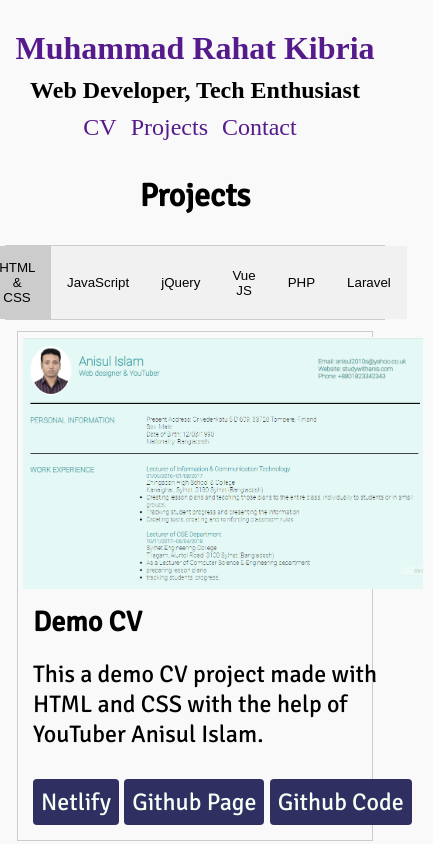
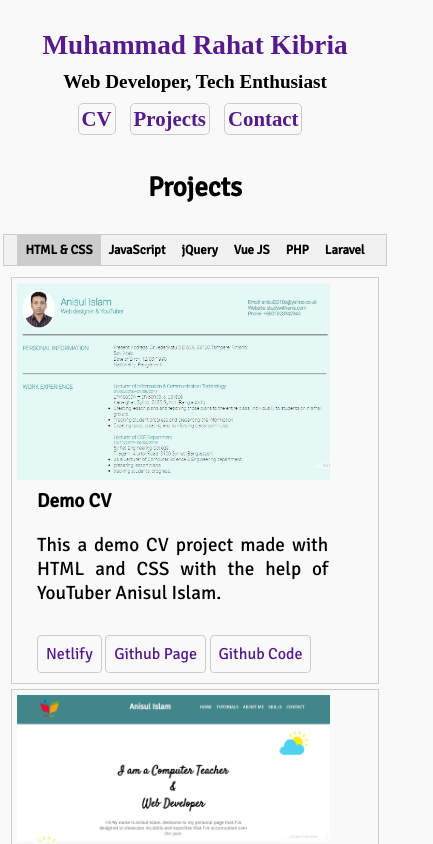
Before and after one commit to Rahat-Kibria/my-portfolio, a plain HTML site: page projects.html in a window 390 px wide. Shown: the top 844 px of the page, 433 px wide, since content can reach past the window. Drawn offline with Linux system fonts and the light colour scheme; a web font is replaced by a local one.

Commit message:
made it responsive for all devices

```diff
--- a/css/styles.css
+++ b/css/styles.css
@@ -1,5 +1,8 @@
 html {
+    -webkit-box-sizing: border-box;
     box-sizing: border-box;
+    overflow-x: hidden;
+    overflow-y: auto;
 }
 
 * {
@@ -8,11 +11,14 @@
 }
 
 *, *::before, *::after {
+    -webkit-box-sizing: inherit;
     box-sizing: inherit;
 }
 
 body {
     background-color: #f9f9f9;
+    overflow-x: hidden;
+    overflow-y: auto;
 }
 
 /* ########## header section ########## */
@@ -29,6 +35,12 @@
     margin: 10px;
 }
 
+@media screen and (max-width:600px) {
+    #header h1 {
+        font-size: 1.7rem;
+    }
+}
+
 #header h1>a {
     text-decoration: none;
     color: #551A8B;
@@ -43,11 +55,28 @@
     margin: 10px;
 }
 
+@media screen and (max-width:600px) {
+    #header h2 {
+        font-size: 1.2rem;
+    }
+}
+
 #header nav>a {
     margin-right: 10px;
     text-decoration: none;
     font-size: 1.5rem;
+    font-weight: bold;
     color: #551A8B;
+    padding: 3px;
+    border-radius: 5px;
+    display: inline-block;
+    border: 1px solid #ccc;
+}
+
+@media screen and (max-width:600px) {
+    #header nav>a {
+        font-size: 1.3rem;
+    }
 }
 
 #header nav>a:hover {
@@ -62,7 +91,7 @@
     max-width: 900px;
     width: 95%;
     text-align: justify;
-    margin-top: 30px;
+    padding-top: 30px;
     margin: 0 auto;
 }
 
@@ -78,6 +107,12 @@
     margin: 10px;
 }
 
+@media screen and (max-width:600px) {
+    #main p {
+        font-size: 1.2rem;
+    }
+}
+
 /* ########## contact main section ########## */
 
 #contact-main {
@@ -90,11 +125,23 @@
     text-align: center;
 }
 
+@media screen and (max-width:600px) {
+    #contact-main .contact-heading {
+        font-size: 1.7rem;
+    }
+}
+
 #contact-main address {
     font-size: 1.5rem;
     display: block;
     width: fit-content;
     margin: 0 auto;
+}
+
+@media screen and (max-width:600px) {
+    #contact-main address {
+        font-size: 1.2rem;
+    }
 }
 
 #contact-main address p {
@@ -122,6 +169,12 @@
     color: #551A8B;
 }
 
+@media screen and (max-width:600px) {
+    #contact-main a {
+        font-size: 1.2rem;
+    }
+}
+
 #contact-main a:hover {
     color: #333;
     background-color: #eee;
@@ -132,7 +185,6 @@
 #cv-main {
     font-family: 'Signika', sans-serif;
     text-align: center;
-    font-size: 1.5rem;
 }
 
 #cv-main .cv-heading {
@@ -141,15 +193,20 @@
     text-align: center;
 }
 
-#cv-main object {
-    padding: 0px 20px;
+@media screen and (max-width:600px) {
+    #cv-main .cv-heading {
+        font-size: 1.7rem;
+    }
+}
+
+#cv-main #cloud_pdf {
+    padding: 0px 10px;
 }
 
 /* ########## project main section ########## */
 
 #projects-main {
     font-family: 'Signika', sans-serif;
-    font-size: 1.5rem;
 }
 
 #projects-main .project-heading {
@@ -158,38 +215,40 @@
     text-align: center;
 }
 
+@media screen and (max-width:600px) {
+    #projects-main .project-heading {
+        font-size: 1.7rem;
+    }
+}
+
 #projects-main .tab {
-    /* overflow: hidden; */
+    overflow: hidden;
     border: 1px solid #ccc;
     background-color: #f1f1f1;
-    width: 97.3%;
+    max-width: 98.4%;
+    width: 98.4%;
     margin: auto;
     display: flex;
     justify-content: center;
 }
 
-@media screen and (min-width:751px) {
 #projects-main .tab button {
     background-color: inherit;
     float: left;
     border: none;
-        font-size: 1.5rem;
+    font-family: 'Signika', sans-serif;
+    font-size: 1.2rem;
+    font-weight: bold;
     outline: none;
     cursor: pointer;
     padding: 14px 16px;
     transition: 0.5s;
 }
-}
 
-@media screen and (max-width:750px) {
+@media screen and (max-width:600px) {
     #projects-main .tab button {
-        background-color: inherit;
-        float: left;
-        border: none;
-        outline: none;
-        cursor: pointer;
-        padding: 14px 16px;
-        transition: 0.5s;
+        font-size: 0.8rem;
+        padding: 7px 8px;
     }
 }
 
@@ -203,7 +262,7 @@
 
 #projects-main .tab-content {
     display: none;
-    padding: 6px 12px;
+    padding: 6px 6px;
     border-top: none;
 }
 
@@ -216,12 +275,12 @@
 }
 
 #projects-main .tab-content .project-item .column1 {
-    flex: 1 0 400px;
+    flex: 1 0 300px;
 }
 
 #projects-main .tab-content .project-item .column2 {
-    flex: 10 0 400px;
-    margin: 10px;
+    flex: 10 0 300px;
+    padding: 5px 5px 5px 20px;
 }
 
 #projects-main .tab-content .project-item .column1 img {
@@ -229,26 +288,69 @@
     height: 98%;
 }
 
+@media screen and (max-width:600px) {
+    #projects-main .tab-content .project-item .column1 img {
+        width: 88%;
+    }
+}
+
 #projects-main .tab-content .project-item .column2 h3 {
     margin-bottom: 20px;
+    font-size: 1.4rem;
+}
+
+@media screen and (max-width:750px) {
+    #projects-main .tab-content .project-item .column2 h3 {
+        font-size: 1.1rem;
+    }
+}
+
+@media screen and (max-width:600px) {
+    #projects-main .tab-content .project-item .column2 h3 {
+        font-size: 1.2rem;
+    }
 }
 
 #projects-main .tab-content .project-item .column2 p {
     margin-bottom: 20px;
+    font-size: 1.4rem;
+    text-align: justify;
+}
+
+@media screen and (max-width:750px) {
+    #projects-main .tab-content .project-item .column2 p {
+        width: 88%;
+        font-size: 1.1rem;
+    }
+}
+
+@media screen and (max-width:600px) {
+    #projects-main .tab-content .project-item .column2 p {
+        width: 88%;
+        font-size: 1.2rem;
+    }
 }
 
 #projects-main .tab-content .project-item .project-btn {
-    color: #F7FFF7;
-    background: #2F3061;
+    color: #551A8B;
     text-decoration: none;
+    font-size: 1.4rem;
     margin-top: 10px;
     padding: 8px;
     border-radius: 4px;
+    border: 1px solid #ccc;
     display: inline-block;
 }
 
+@media screen and (max-width:750px) {
+    #projects-main .tab-content .project-item .project-btn {
+        font-size: 1rem;
+    }
+}
+
 #projects-main .tab-content .project-item .project-btn:hover {
-    background: rgba(47, 48, 97, 80%);
+    color: #333;
+    background: #eee;
 }
 
 /* ######### footer section ######### */
@@ -264,12 +366,19 @@
     margin: 10px;
 }
 
+@media screen and (max-width:600px) {
+    #footer p {
+        font-size: 1rem;
+    }
+}
+
 #footer a {
     margin: 5px;
 }
 
 #footer i {
     color: #551A8B;
+    font-size: 1.5rem;
 }
 
 #footer i:hover {
--- a/projects.html
+++ b/projects.html
@@ -215,18 +215,19 @@
 
     </section>
     <section id="footer">
+        <hr>
         <p>Updated at <time datetime="2023-06-02 09:40">June 2, 2023</time></p>
         <div class="social-links">
             <a href="https://www.facebook.com/wahy100" target="_blank" title="Facebook"><i
-                    class="fa-brands fa-facebook fa-2x"></i></a>
+                    class="fa-brands fa-facebook"></i></a>
             <a href="https://github.com/rahat-kibria" target="_blank" title="Github"><i
-                    class="fa-brands fa-github fa-2x"></i></a>
+                    class="fa-brands fa-github"></i></a>
             <a href="https://bitbucket.org/rahat-kibria" target="_blank" title="Bitbucket"><i
-                    class="fa-brands fa-bitbucket fa-2x"></i></a>
+                    class="fa-brands fa-bitbucket"></i></a>
             <a href="https://twitter.com/Rahatkibria1" target="_blank" title="Twitter"><i
-                    class="fa-brands fa-twitter fa-2x"></i></a>
+                    class="fa-brands fa-twitter"></i></a>
             <a href="https://www.linkedin.com/in/rahat-kibria-wahy" target="_blank" title="LinkedIn"><i
-                    class="fa-brands fa-linkedin fa-2x"></i></a>
+                    class="fa-brands fa-linkedin"></i></a>
         </div>
     </section>
 
```
Also changed, not shown: contact.html (+6 -5 lines), cv.html (+18 -6 lines), index.html (+6 -5 lines), 1 other file. Lines whose indentation alone changed are shown as unchanged.
